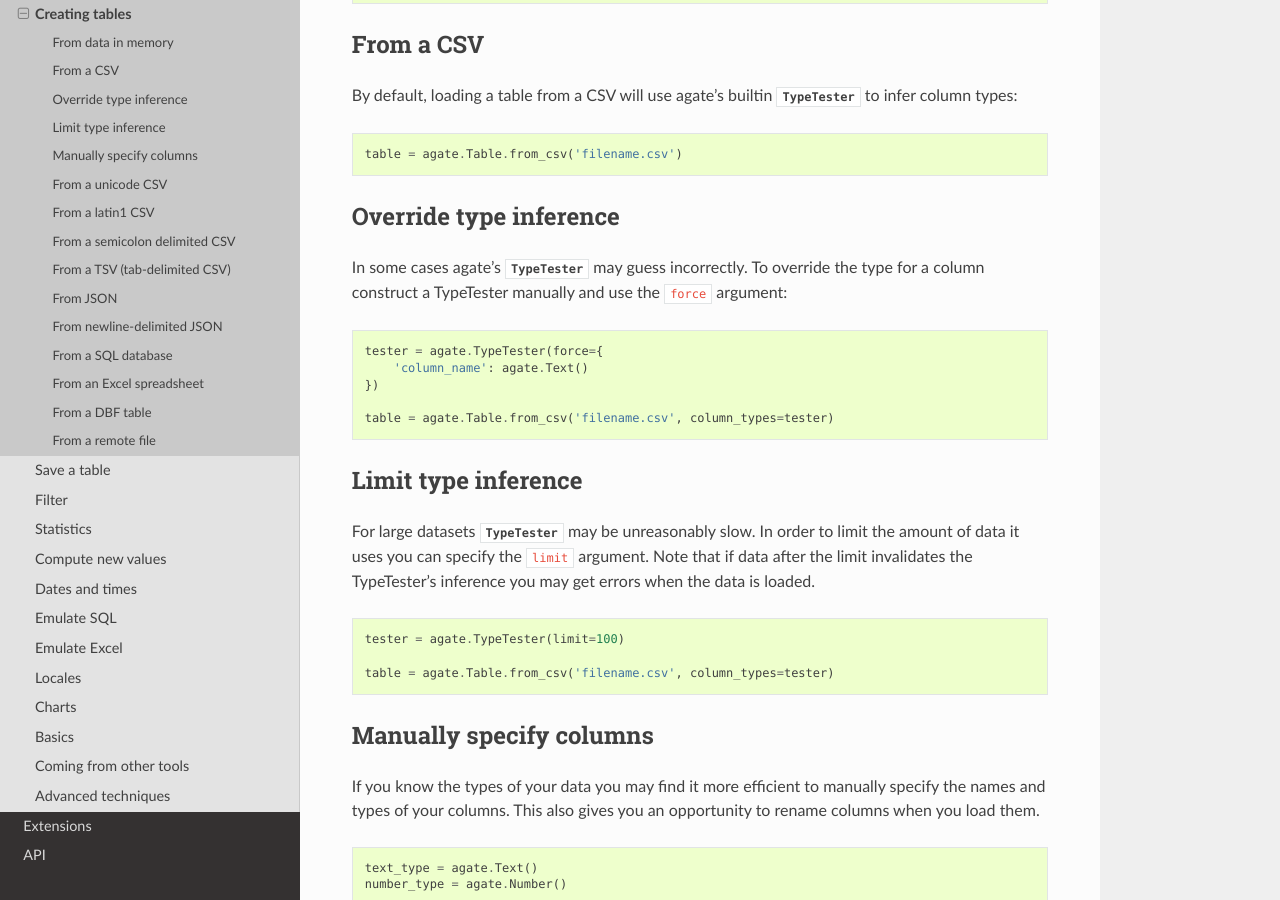
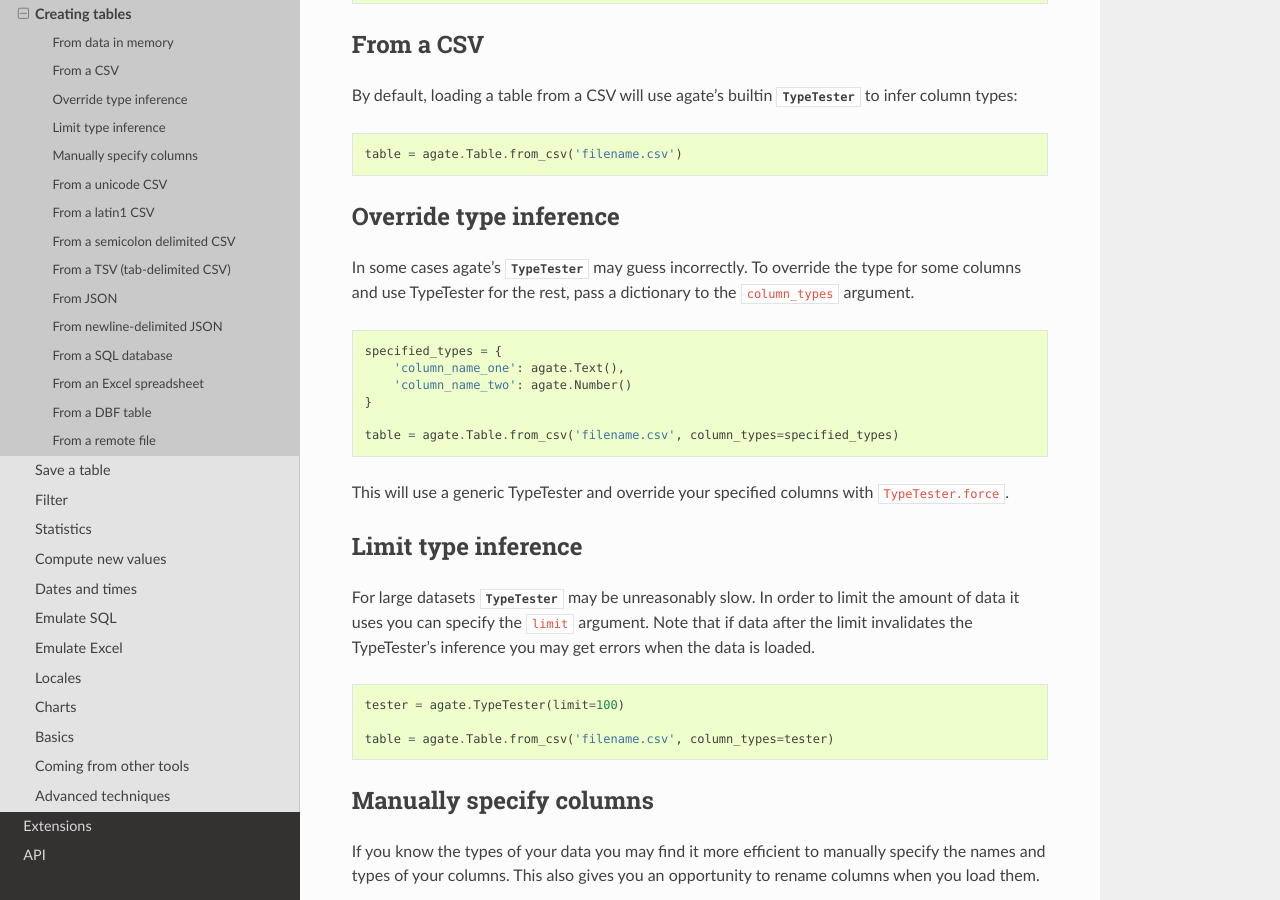
Before and after one commit to wireservice/agate, a Sphinx documentation site: the page built from docs/cookbook/create.rst, in a window 1280 px wide and 900 px high, scrolled down 669 px. Built offline with Sphinx 7.4.7 and the Read the Docs theme 2.0.0, drawn with Linux system fonts in a browser that asks for light colours; pages that are not in the unit, such as notebooks, are missing from menus.

Commit message:
Cookbook: overriding specific column types. Closes #591.

```diff
--- a/docs/cookbook/create.rst
+++ b/docs/cookbook/create.rst
@@ -45,15 +45,18 @@ By default, loading a table from a CSV will use agate's builtin :class:`.TypeTes
 Override type inference
 =======================
 
-In some cases agate's :class:`.TypeTester` may guess incorrectly. To override the type for a column construct a TypeTester manually and use the ``force`` argument:
+In some cases agate's :class:`.TypeTester` may guess incorrectly. To override the type for some columns and use TypeTester for the rest, pass a dictionary to the ``column_types`` argument.
 
 .. code-block:: python
 
-    tester = agate.TypeTester(force={
-        'column_name': agate.Text()
-    })
+    specified_types = {
+        'column_name_one': agate.Text(),
+        'column_name_two': agate.Number()
+    }
 
-    table = agate.Table.from_csv('filename.csv', column_types=tester)
+    table = agate.Table.from_csv('filename.csv', column_types=specified_types)
+
+This will use a generic TypeTester and override your specified columns with ``TypeTester.force``.
 
 Limit type inference
 ====================
```
